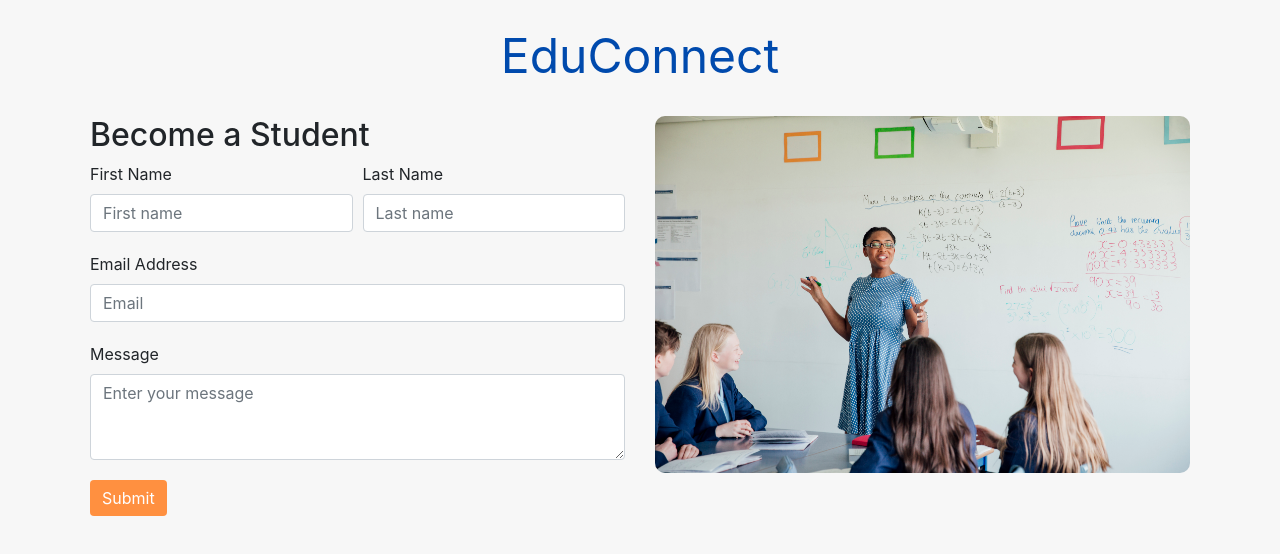
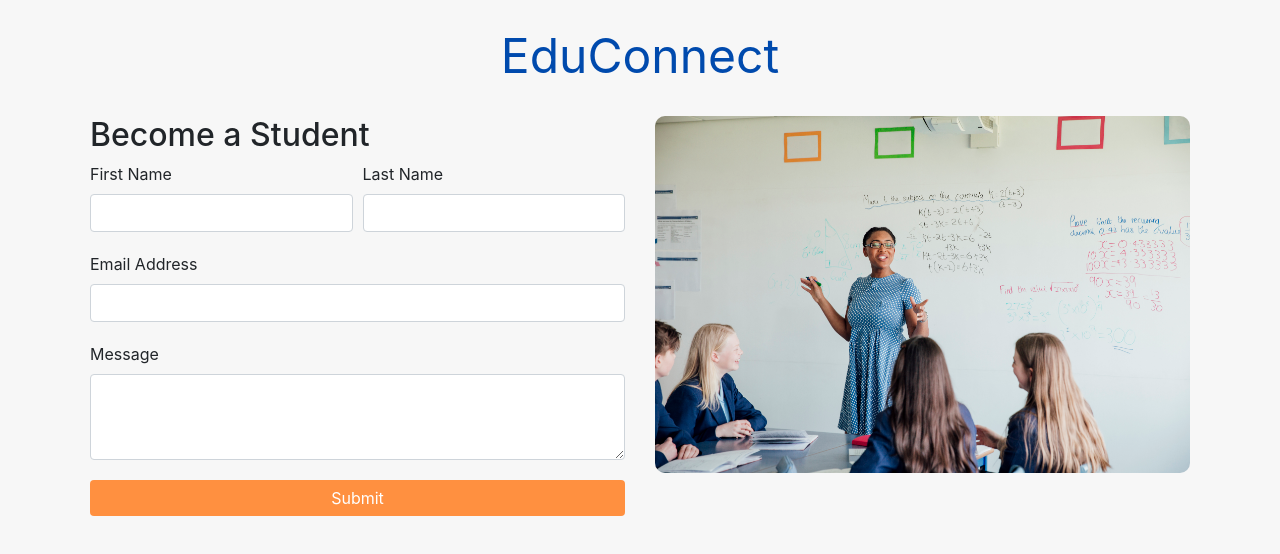
Before and after one commit to jacobattard/EduConnect, a plain HTML site: page figma-to-html/studentForm.html in a window 1280 px wide. Drawn offline with nearby package versions, Linux system fonts and the light colour scheme.

Commit message:
small changes

```diff
--- a/figma-to-html/css/forms.css
+++ b/figma-to-html/css/forms.css
@@ -11,6 +11,11 @@ body {
   font-size: 48px;
   color: rgba(0, 74, 173, 1);
 }
+
+.logo:hover {
+  text-decoration: none;
+}
+
 .form-group {
   margin-bottom: 20px;
 }
@@ -30,3 +35,7 @@ body {
   height: auto;
   border-radius: 10px;
 }
+
+#SubmitButton {
+  width: 100%;
+}
--- a/figma-to-html/css/main.css
+++ b/figma-to-html/css/main.css
@@ -6,7 +6,7 @@ body {
   font-family: 'Inter', sans-serif;
   font-size: 14px;
   margin: 0;
-  background: rgba(247, 247, 247, 1);
+  background: rgb(255, 255, 255);
 }
 
 .container {
@@ -61,6 +61,10 @@ body {
   font-size: 48px;
 }
 
+.v2001_1467:hover {
+  text-decoration: none;
+}
+
 .v2001_1447,
 .v2001_1453 {
   font-weight: medium;
--- a/figma-to-html/studentForm.html
+++ b/figma-to-html/studentForm.html
@@ -25,22 +25,22 @@
                     <div class="form-row">
                         <div class="form-group col-md-6">
                             <label for="firstName">First Name</label>
-                            <input type="text" class="form-control" id="firstName" placeholder="First name">
+                            <input type="text" class="form-control" id="firstName">
                         </div>
                         <div class="form-group col-md-6">
                             <label for="lastName">Last Name</label>
-                            <input type="text" class="form-control" id="lastName" placeholder="Last name">
+                            <input type="text" class="form-control" id="lastName">
                         </div>
                     </div>
                     <div class="form-group">
                         <label for="email">Email Address</label>
-                        <input type="email" class="form-control" id="email" placeholder="Email">
+                        <input type="email" class="form-control" id="email">
                     </div>
                     <div class="form-group">
                         <label for="message">Message</label>
-                        <textarea class="form-control" id="message" rows="3" placeholder="Enter your message"></textarea>
+                        <textarea class="form-control" id="message" rows="3"></textarea>
                     </div>
-                    <button type="submit" class="btn btn-primary">Submit</button>
+                    <button id="SubmitButton" type="submit" class="btn btn-primary">Submit</button>
                 </form>
             </div>
             <div class="col-md-6">
```
Also changed, not shown: figma-to-html/index.html (+2 -2 lines), figma-to-html/teacherForm.html (+5 -5 lines).
